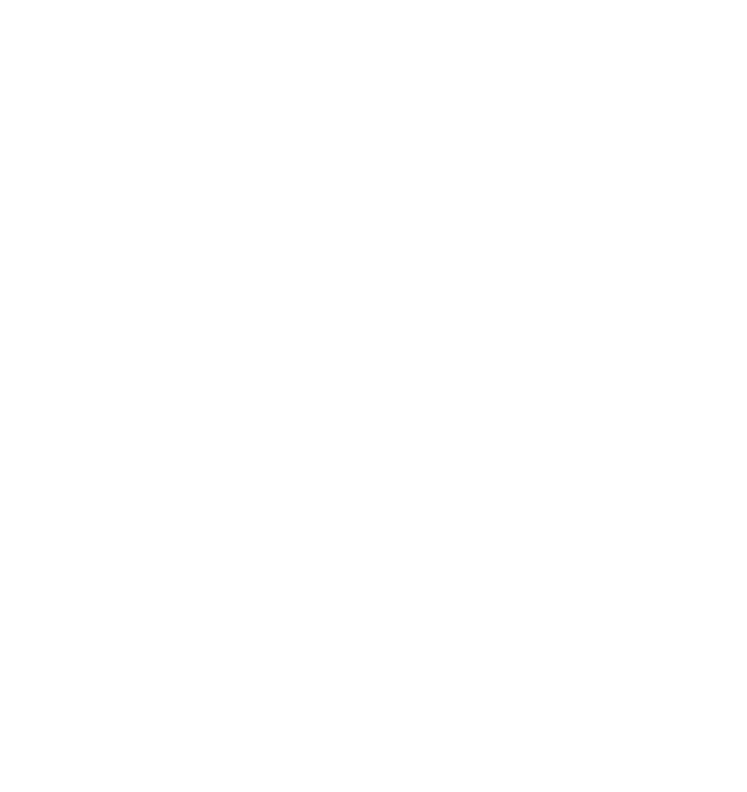
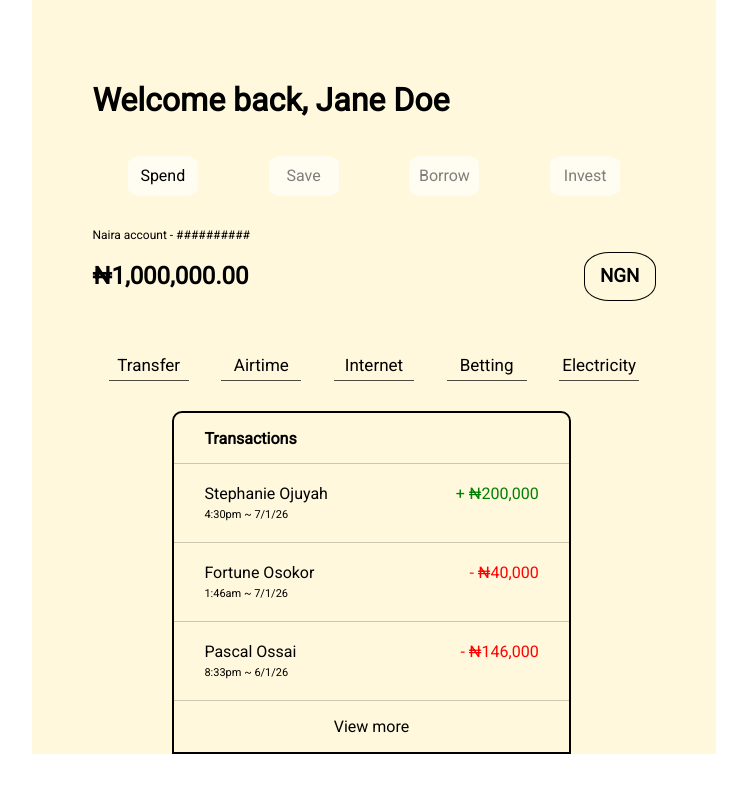
Before and after one commit to stephojuyah/typed.frontendmvp, a React (Vite) app in the folder mvp-frontend/: page / in a window 1280 px wide. Shown: the top 792 px of the page, without its empty margins (266-1013 px from the left). Built offline with nearby package versions, Linux system fonts and the light colour scheme.

Commit message:
new commit

```diff
--- a/mvp-frontend/src/index.css
+++ b/mvp-frontend/src/index.css
@@ -1,4 +1,4 @@
-:root {
+/* :root {
   font-family: system-ui, Avenir, Helvetica, Arial, sans-serif;
   line-height: 1.5;
   font-weight: 400;
@@ -65,4 +65,13 @@
   button {
     background-color: #f9f9f9;
   }
+} */
+
+@import url('https://fonts.googleapis.com/css2?family=Roboto&display=swap');
+
+
+body {
+  margin: 0;
+  font-family: 'Roboto', sans-serif;
+  box-sizing: border-box;
 }
--- a/mvp-frontend/src/main.jsx
+++ b/mvp-frontend/src/main.jsx
@@ -4,7 +4,8 @@
 // import Register from './pages/register/Register'
 // import Login from './pages/login/Login'
 import Dashboard from './pages/dashboard/Dashboard'
-// import './index.css'
+// import Transfer from './pages/transfer/Transfer'
+import './index.css'
 // import App from './App.jsx'
 
 createRoot(document.getElementById('root')).render(
@@ -12,6 +13,7 @@
     {/* <Register /> */}
     {/* <Login /> */}
     <Dashboard />
+    {/* <Transfer /> */}
 
 
 
--- a/mvp-frontend/src/pages/dashboard/DashboardCom1.jsx
+++ b/mvp-frontend/src/pages/dashboard/DashboardCom1.jsx
@@ -1,7 +1,58 @@
+import "../../styles/dashboard.css"
 const DashboardCom1 = () => {
 
     return(
         <>
+        <div className="dash-page">
+            <div className="dash-container">
+                <h1 className="welcome-back">Welcome back, Jane Doe</h1>
+                <nav className="dash-nav">
+                    <a href="" className="da spend-nav">Spend</a>
+                    <a href="/save" className="da save-nav">Save</a>
+                    <a href="/borrow" className="da borrow-nav">Borrow</a>
+                    <a href="/invest" className="da invest-nav">Invest</a>
+                </nav>
+                <p className="aza">Naira account - ##########</p>
+                <div className="price-currency">
+                 <h2>₦1,000,000.00</h2>
+                 <h3 className="ngn">NGN</h3>
+                </div>
+                <div className="money-stuff">
+                    <a href="/transfer" className="msa">Transfer</a>
+                    <a href="/airtime" className="msa">Airtime</a>
+                    <a href="/internet" className="msa">Internet</a>
+                    <a href="/betting" className="msa">Betting</a>
+                    <a href="/electricity" className="msa">Electricity</a>
+                </div>
+                <div className="transact-div">
+                    <p className="tt">Transactions</p>
+                    <div className="transaction-names">
+                        <div className="transact-box">
+                            <span className="transact-name-span">Stephanie Ojuyah</span><br />
+                            <span className="transact-timedate-span">4:30pm ~ 7/1/26</span>
+                        </div>
+                        <div className="price-aside"><span className="transact-price-credit">+ ₦200,000</span></div>
+                    </div>
+                    <div className="transaction-names">
+                        <div className="transact-box">
+                            <span className="transact-name-span">Fortune Osokor</span><br />
+                            <span className="transact-timedate-span">1:46am ~ 7/1/26</span>
+                        </div>
+                        <div className="price-aside"><span className="transact-price-debit">- ₦40,000</span></div>
+                    </div>
+                    <div className="transaction-names">
+                        <div className="transact-box">
+                            <span className="transact-name-span">Pascal Ossai</span><br />
+                            <span className="transact-timedate-span">8:33pm ~ 6/1/26</span>
+                        </div>
+                        <div className="price-aside"><span className="transact-price-debit">- ₦146,000</span></div>
+                    </div>
+                    <div>
+                        <p className="view-more">View more</p>
+                    </div>
+                </div>
+            </div>
+        </div>
 
         </>
     )
--- /dev/null
+++ b/mvp-frontend/src/styles/dashboard.css
@@ -0,0 +1,150 @@
+.dash-page{
+    display: flex;
+    justify-content: center;
+    align-items: center;
+
+}
+
+.dash-container{
+    display: flex;
+    flex-direction: column;
+    /* height: 100vh; */
+    justify-content: center;
+    width: 44%;
+    background-color: cornsilk;
+    padding-left: 60px;
+    padding-right: 60px;
+}
+
+.welcome-back{
+    padding-top: 60px;
+    padding-bottom: 15px;
+}
+
+.dash-nav{
+    display: flex;
+    justify-content: space-around;
+}
+
+.da{
+    text-decoration: none;
+    background-color: rgba(255, 255, 255, 0.65);
+    color: black;
+    width: 70px;
+    text-align: center;
+    height: 30px;
+    border-radius: 20%;
+    padding-top: 10px;
+    color: rgba(0, 0, 0, 0.5);
+
+}
+
+.spend-nav{
+    color: black;
+}
+
+.aza {
+    padding-top: 20px;
+    font-size: 12px;
+    margin-bottom: 0;
+}
+
+.price-currency{
+    display: flex;
+    justify-content: space-between;
+}
+
+.ngn{
+    padding-top: 12px;
+    border: 1.5px solid black;
+    border-radius: 35%;
+    width: 70px;
+    height: 35px;
+    text-align: center;
+    margin-top: 10px;
+}
+
+.money-stuff{
+    display: flex;
+    justify-content: space-around;
+    margin-top: 35px;
+}
+
+.msa {
+    text-decoration: none;
+    color: black;
+    font-size: 17px;
+    width: 80px;
+    padding-bottom: 5px;
+    border-bottom: 1.5px solid rgba(0, 0, 0, 0.7);
+    text-align: center;
+}
+
+.transact-div{
+    display: flex;
+    flex-direction: column;
+    /* align-items: center; */
+    border: 2px solid black;
+    width: 70%;
+    margin-top: 30px;
+    margin-left: 80px;
+    border-radius: 10px 10px 0 0;
+    /* padding-left: 30px; */
+    /* padding-right: 25px; */
+}
+
+.tt{
+    font-weight: 800;
+    border-bottom: 1px solid rgba(0, 0, 0, 0.2);
+    padding-bottom: 15px;
+    padding-left: 30px;
+    margin-bottom: 0;
+
+}
+
+
+.transaction-names{
+    display: flex;
+    /* margin-bottom: 20px; */
+    padding-left: 30px;
+    border-bottom: 1px solid rgba(0, 0, 0, 0.2);
+    padding-bottom: 20px;
+    padding-top: 20px;
+    justify-content: space-between;
+    padding-right: 30px;
+}
+
+.transact-timedate-span{
+    font-size: 11px;
+}
+
+.transact-price-credit{
+    color: green;
+}
+
+.transact-price-debit{
+    color: red;
+}
+
+.view-more{
+    text-align: center;
+}
+
+.da:hover{
+    color: black;
+}
+
+.msa:hover{
+    color: blue;
+    border-bottom: 1.5px solid blue;
+}
+
+.transaction-names:hover{
+    cursor: pointer;
+    background-color: rgba(0, 0, 0, 0.02);
+}
+
+.view-more:hover{
+    cursor:pointer;
+    color: blue;
+}
```
Also changed, not shown: mvp-frontend/src/pages/transfer/Transfer.jsx (added, +11 -0 lines), mvp-frontend/src/pages/transfer/TransferCom1.jsx (added, +28 -0 lines), mvp-frontend/src/styles/login.css (added), mvp-frontend/src/styles/register.css (added), mvp-frontend/src/styles/transfer.css (added).
